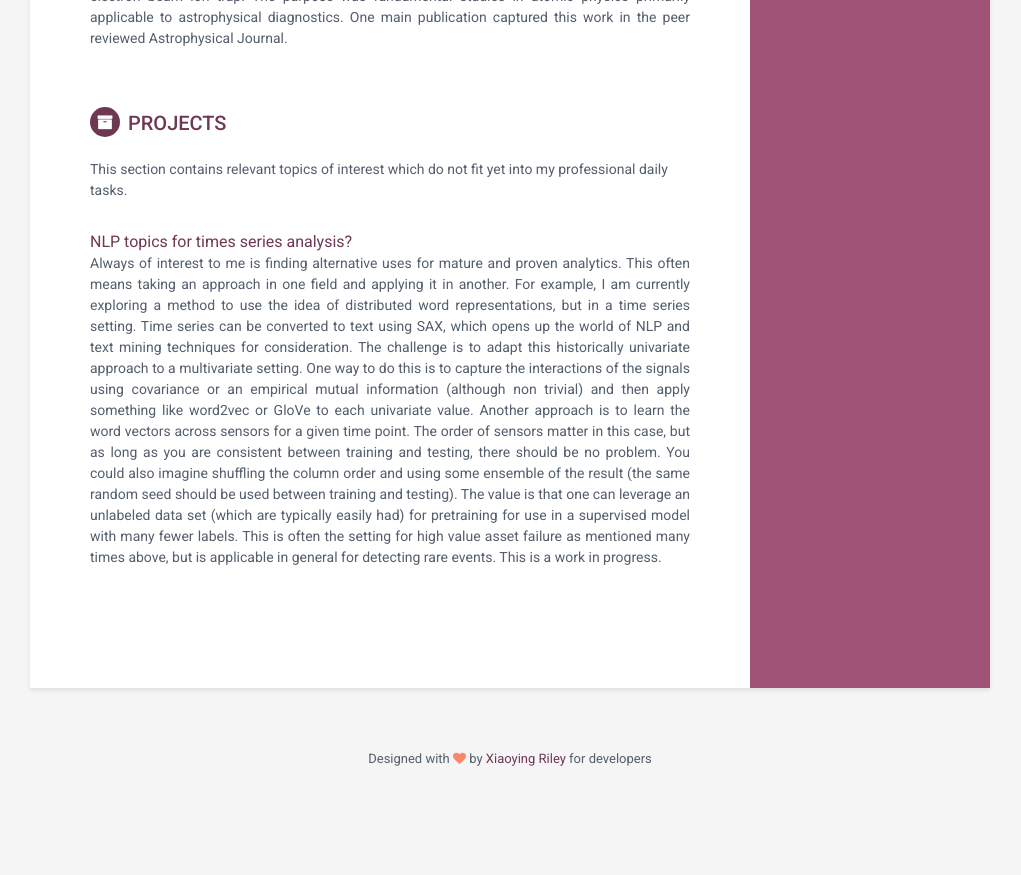
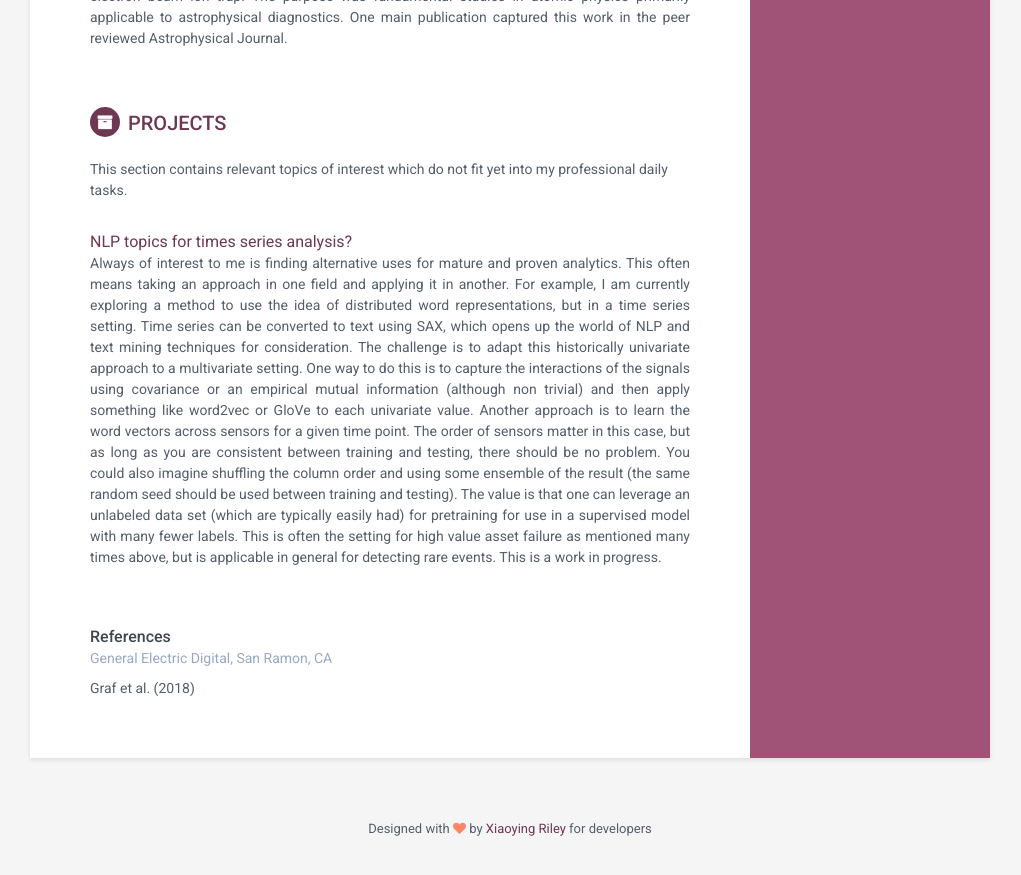
Before and after one commit to AlexanderGraf/online-cv, a Jekyll site: the page built from index.html, in a window 1280 px wide and 900 px high, scrolled down 3038 px. Shown: the top 875 px of the window, without its empty margins (130-1151 px from the left). Built offline with Jekyll 4.4.1, drawn with Linux system fonts in a browser that asks for light colours; some web fonts are replaced; before the commit the page ends 3868 px from its top, so only the background shows below that.

Commit message:
updated text

```diff
--- /dev/null
+++ b/_includes/references.html
@@ -0,0 +1,11 @@
+<div class="item">
+    <div class="meta">
+        <div class="upper-row">
+            <h3 class="job-title">References</h3>
+        </div><!--//upper-row-->
+        <div class="company">General Electric Digital, San Ramon, CA</div>
+    </div><!--//meta-->
+    <div class="details">
+    Graf et al. (2018)
+    </div>
+</div>
--- a/index.html
+++ b/index.html
@@ -8,3 +8,5 @@ layout: default
 {% include experience.html %}
 
 {% include projects.html %}
+
+{% include references.html %}
```
